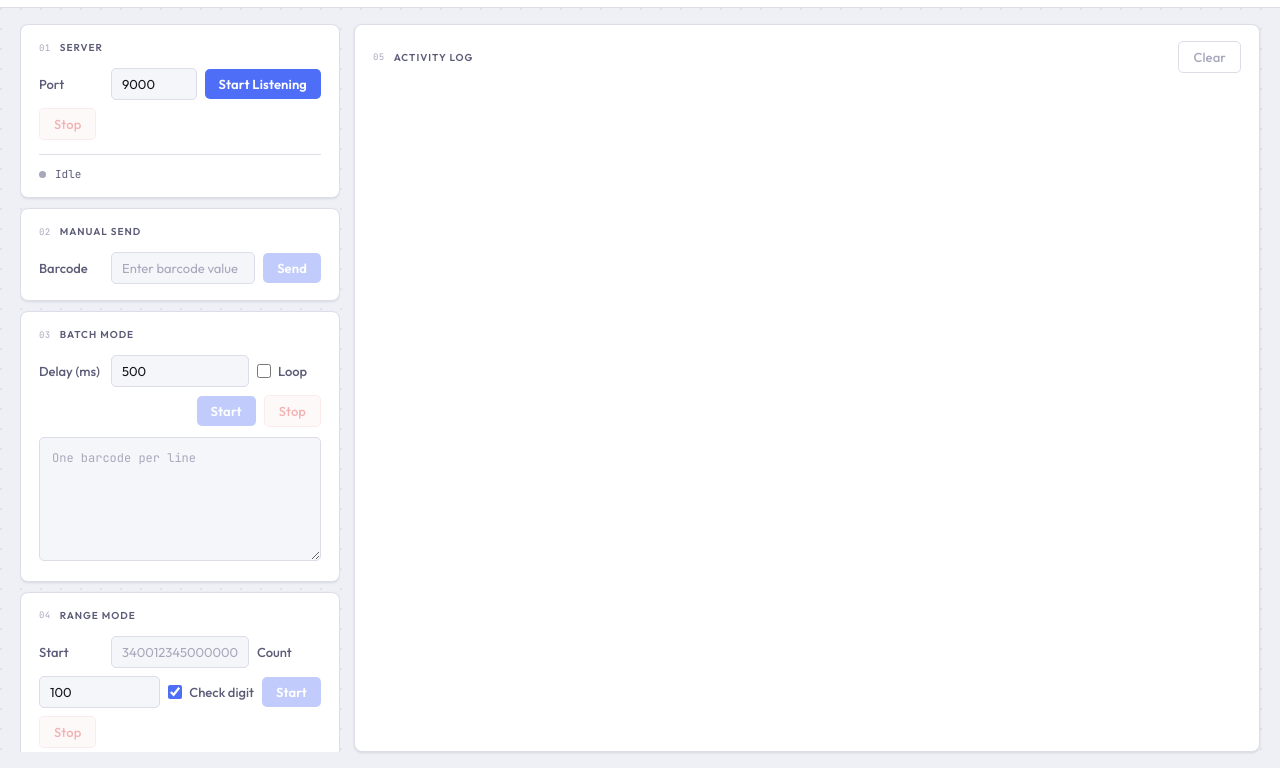
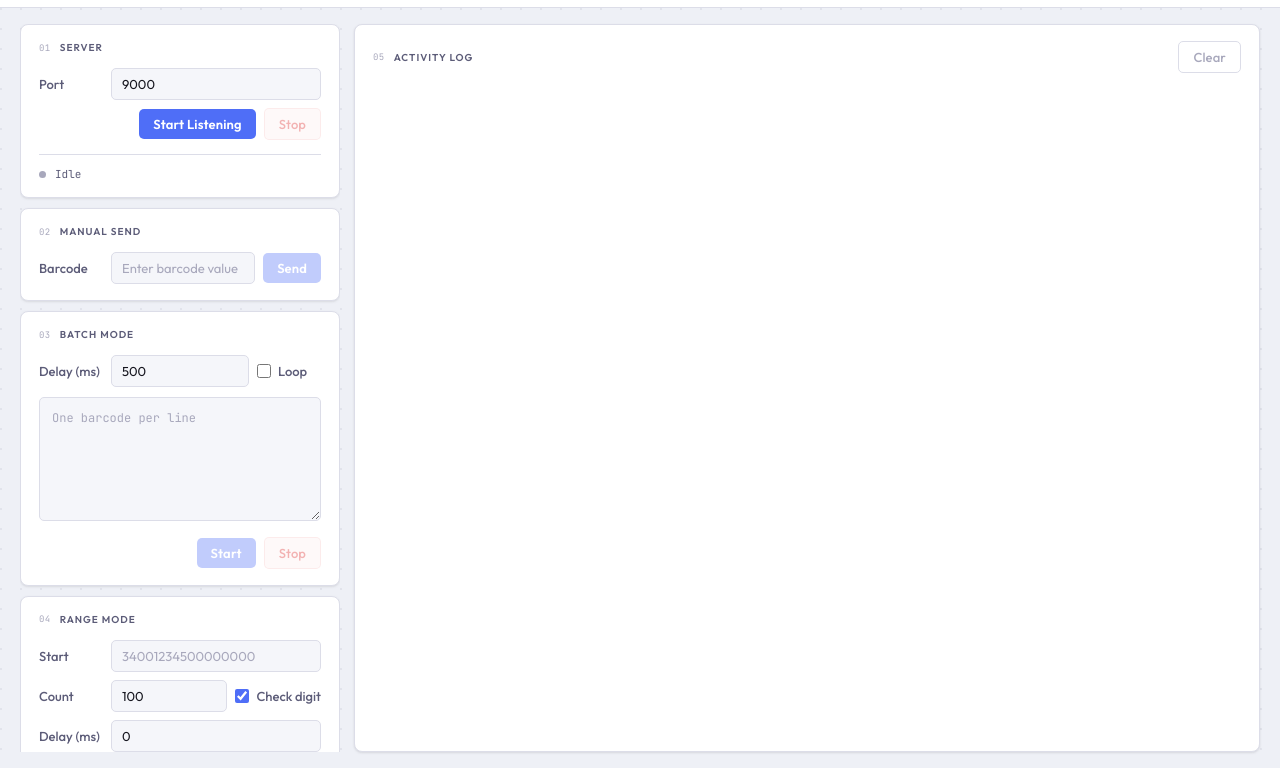
Before and after one commit to FlorianHH/scanner-simulator, a website built with Vite: page frontend/index.html in a window 1280 px wide. Shown: the part 32-800 px from the top of the page. Built offline with nearby package versions, Linux system fonts and the light colour scheme.

Commit message:
fix(ui): place action buttons consistently across panels
Move Start/Stop button pairs out of the wrapping input rows into a
dedicated right-aligned action row at the bottom of each panel
(Server, Batch, Range). Previously the buttons wrapped unpredictably -
floating mid-row in Batch Mode and splitting across two lines in Range
Mode - due to brittle margin-left:auto hacks on a flex-wrap row.

Also split the crowded Range Mode input row so Start, Count/Check digit,
and Delay each sit on their own row, matching the other panels.

Replaces the two margin-left:auto rules with a single reusable .actions
class. Button IDs are unchanged, so main.js wiring is untouched.

```diff
--- a/frontend/index.html
+++ b/frontend/index.html
@@ -37,6 +37,8 @@
       <div class="row">
         <label for="port-input">Port</label>
         <input id="port-input" type="number" value="9000" min="1" max="65535" />
+      </div>
+      <div class="row actions">
         <button id="btn-start" class="btn-primary">Start Listening</button>
         <button id="btn-stop" class="btn-danger" disabled>Stop</button>
       </div>
@@ -69,10 +71,12 @@
         <label for="loop-times-input" id="loop-times-label" class="hidden">Times</label>
         <input id="loop-times-input" type="number" min="0" placeholder="∞"
                class="input-narrow hidden" />
+      </div>
+      <textarea id="batch-textarea" placeholder="One barcode per line" rows="5"></textarea>
+      <div class="row actions">
         <button id="btn-batch-start" class="btn-primary" disabled>Start</button>
         <button id="btn-batch-stop" class="btn-danger" disabled>Stop</button>
       </div>
-      <textarea id="batch-textarea" placeholder="One barcode per line" rows="5"></textarea>
       <div id="batch-progress-row" class="progress-row hidden">
         <span id="batch-counter">0 / 0</span>
         <progress id="batch-bar" value="0" max="100"></progress>
@@ -82,10 +86,12 @@
     <!-- Range Mode Panel -->
     <section class="panel" id="panel-range">
       <h2><span class="section-num">04</span>Range Mode</h2>
-      <div class="row range-controls">
+      <div class="row">
         <label for="range-start">Start</label>
         <input id="range-start" type="text" inputmode="numeric"
                pattern="[0-9]*" placeholder="34001234500000000" />
+      </div>
+      <div class="row">
         <label for="range-count">Count</label>
         <input id="range-count" type="number" min="1" value="100"
                class="input-narrow" />
@@ -93,13 +99,15 @@
           <input type="checkbox" id="range-check-digit" checked />
           Check digit
         </label>
-        <button id="btn-range-start" class="btn-primary" disabled>Start</button>
-        <button id="btn-range-stop" class="btn-danger" disabled>Stop</button>
       </div>
       <div class="row">
         <label for="range-delay">Delay (ms)</label>
         <input id="range-delay" type="number" value="0" min="0"
                class="input-narrow" />
+      </div>
+      <div class="row actions">
+        <button id="btn-range-start" class="btn-primary" disabled>Start</button>
+        <button id="btn-range-stop" class="btn-danger" disabled>Stop</button>
       </div>
       <div id="range-progress-row" class="progress-row hidden">
         <span id="range-counter">0 / 0</span>
--- a/frontend/src/style.css
+++ b/frontend/src/style.css
@@ -343,14 +343,11 @@ button:disabled {
   min-width: unset;
 }
 
-/* Push Start/Stop to the right in batch controls */
-.batch-controls #btn-batch-start {
-  margin-left: auto;
-}
-
-/* Push Start/Stop to the right in range controls */
-.range-controls #btn-range-start {
-  margin-left: auto;
+/* Dedicated action row: Start/Stop pinned to the right, consistent across panels */
+.actions {
+  flex-wrap: nowrap;
+  justify-content: flex-end;
+  margin-top: 12px;
 }
 
 /* ─── Textarea ───────────────────────────────────────────── */
```
Also changed, not shown: 1 other file.
